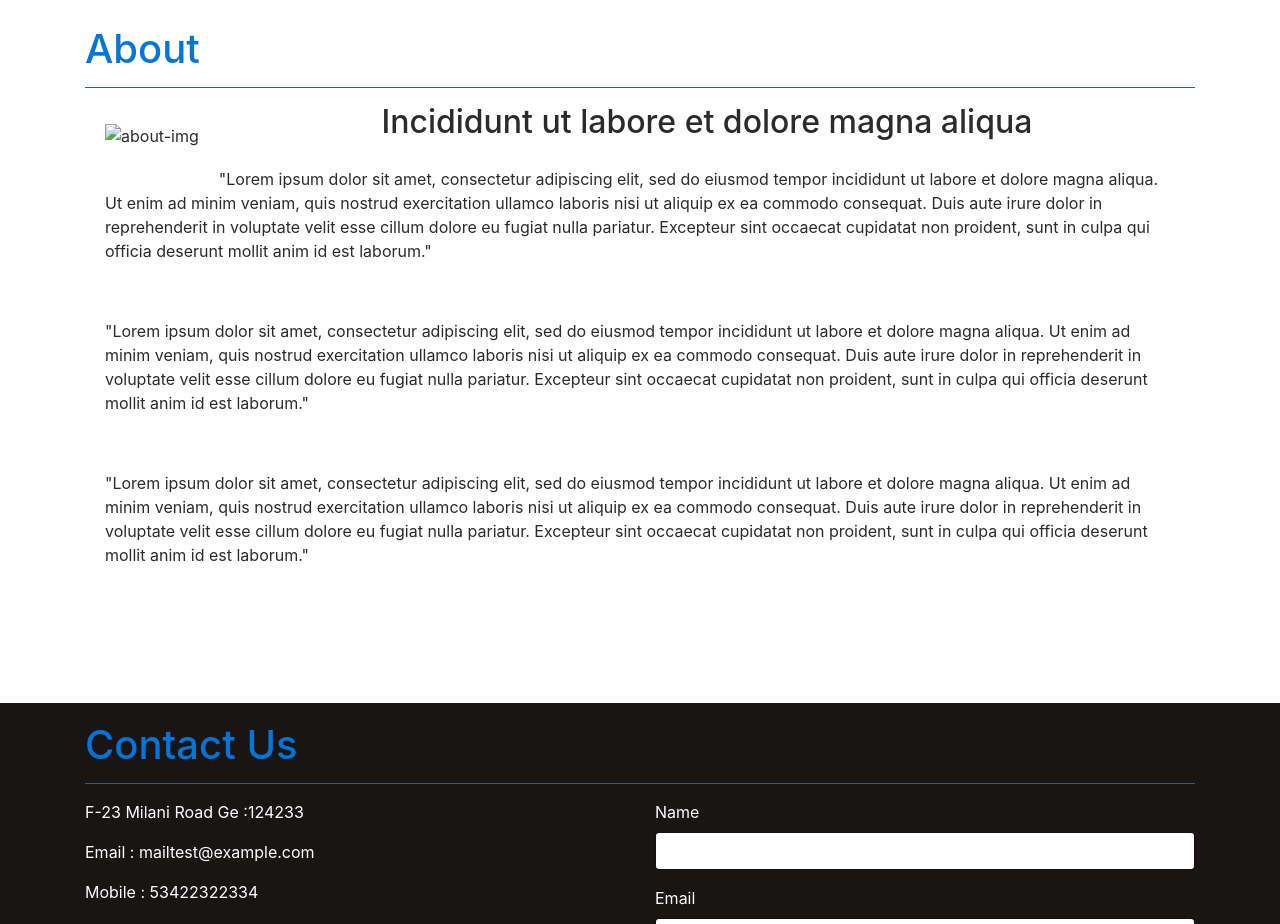
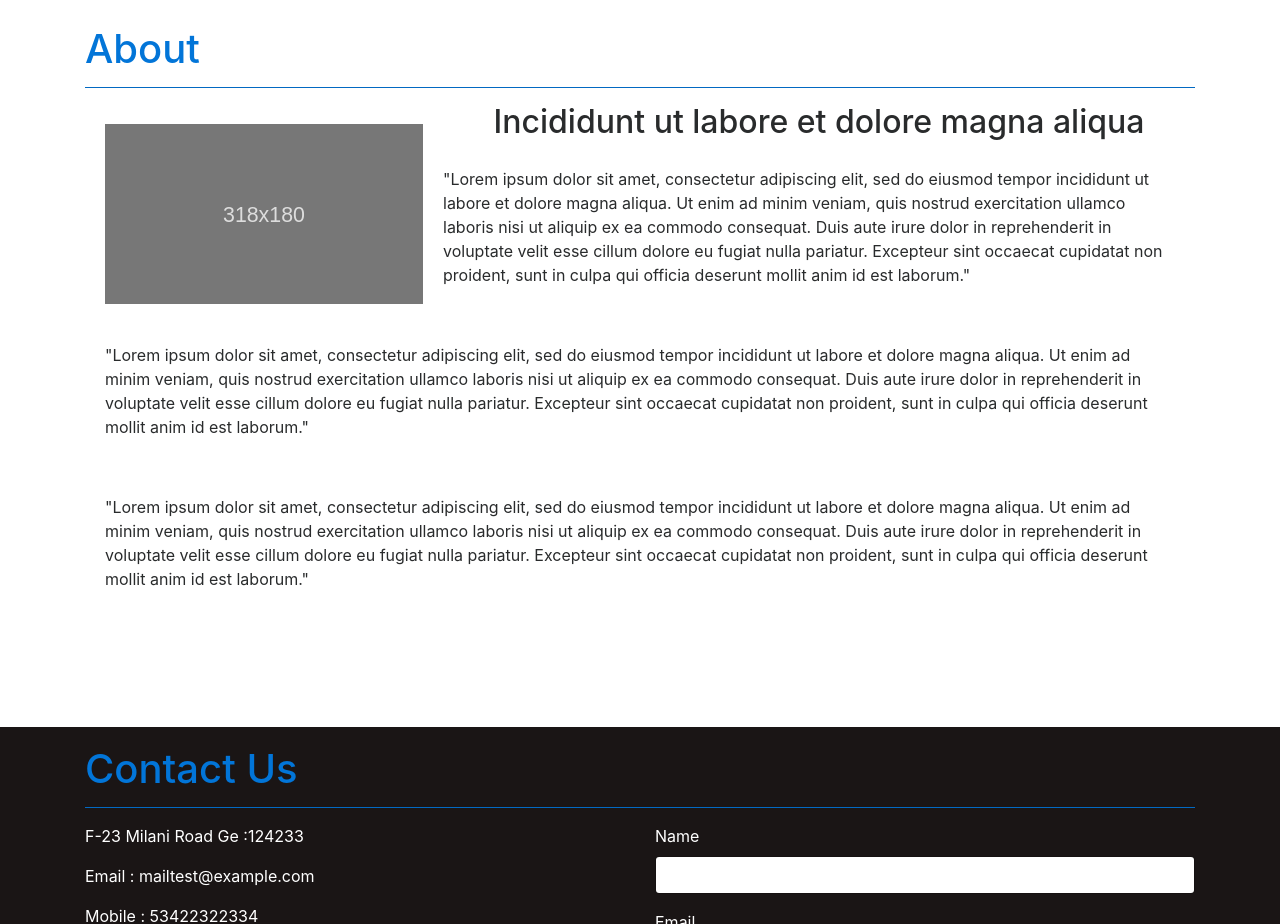
Before and after one commit to skcals/skcals-web-theme, a plain HTML site: page index.html in a window 1280 px wide. Shown: the part 3440-4364 px from the top of the page. Drawn offline with Linux system fonts and the light colour scheme; the site is published under a folder, as on GitHub Pages, so addresses that start at the root find nothing; a web font is replaced by a local one.

Commit message:
Update index.html

```diff
--- a/index.html
+++ b/index.html
@@ -271,7 +271,7 @@
              <hr class="bg-primary">
 
              <div class="about clearfix">
-                 <img src="/images/a.svg" alt="about-img" style="float:left;">
+                 <img src="images/a.svg" alt="about-img" style="float:left;">
                  <div class="about-text">
                    <h2 class="text-center">Incididunt ut labore et dolore magna aliqua</h2>
 
```
